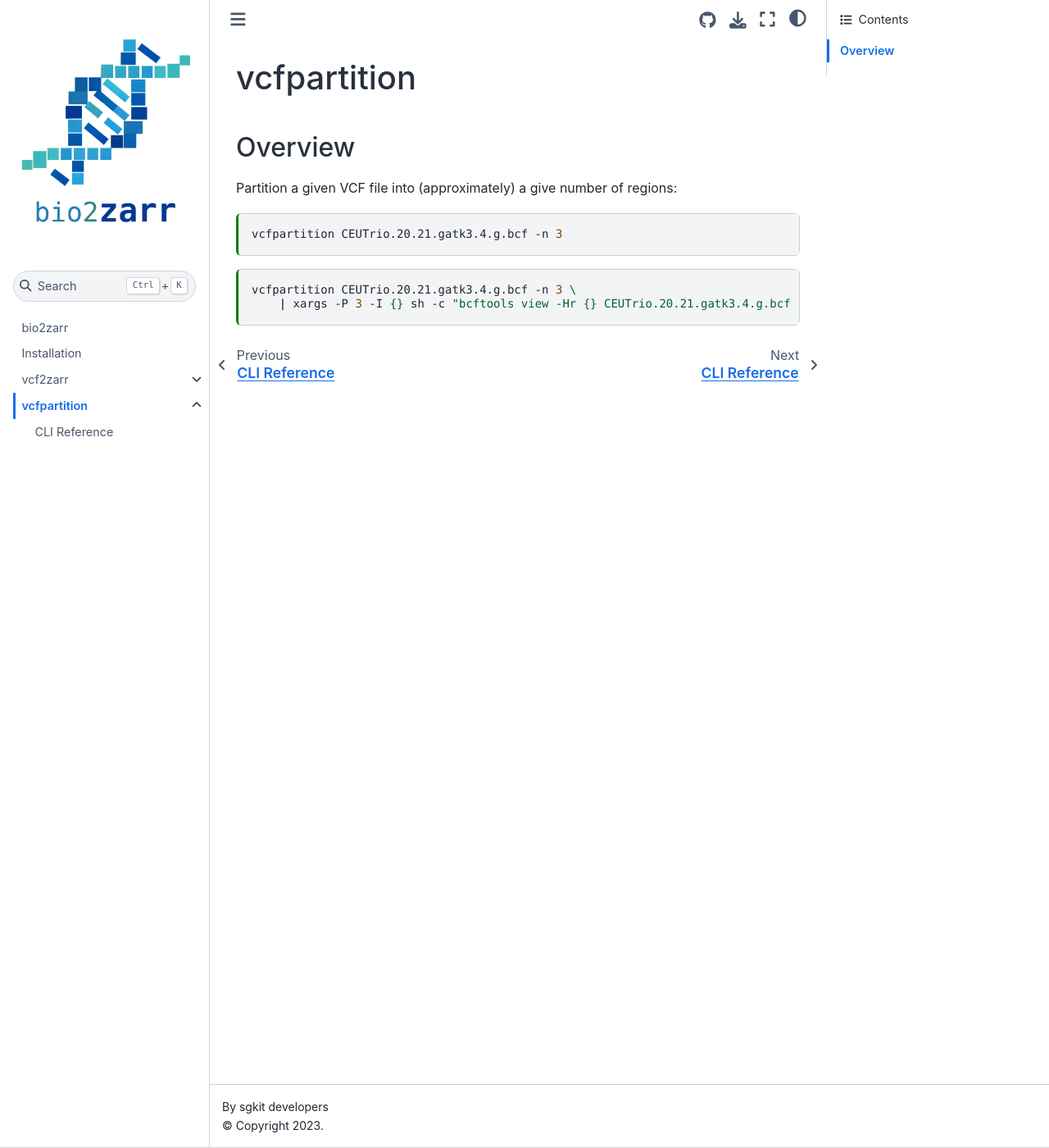
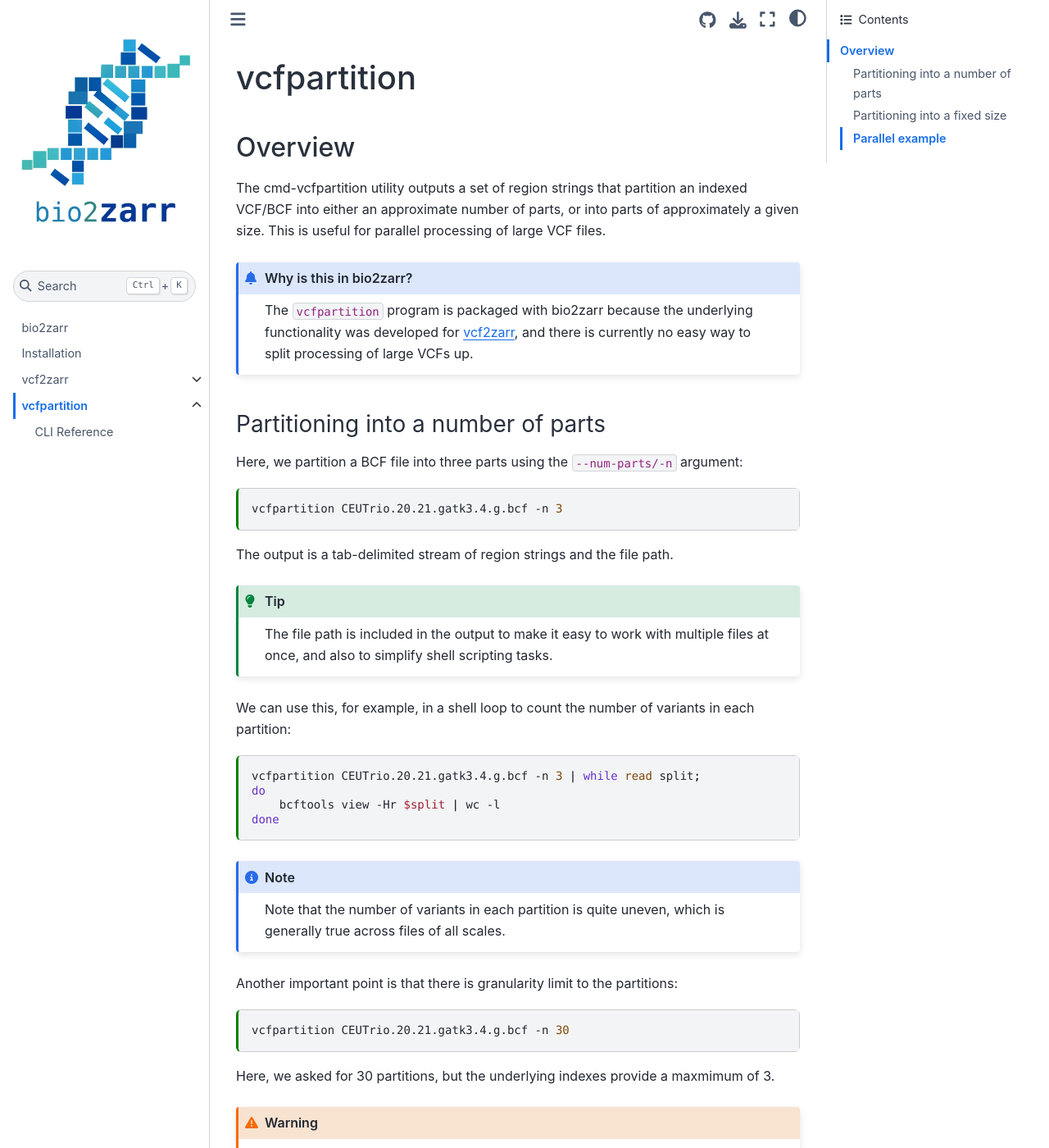
Before and after one commit to sgkit-dev/bio2zarr, a Jupyter Book: the page built from docs/vcfpartition/overview.md, in a window 1280 px wide and 1400 px high. Shown: the whole window at 82% size. Built offline with Jupyter Book 1.0.4 settings and Sphinx 7.4.7 and the Sphinx Book theme 1.1.4, drawn with Linux system fonts in a browser that asks for light colours; some of the changed text lies outside the part shown.

Commit message:
First full draft docs for vcfpartition

````diff
--- a/docs/_config.yml
+++ b/docs/_config.yml
@@ -29,3 +29,5 @@ sphinx:
     # This is needed to make sure that text is output in single block from
     # bash cells.
     nb_merge_streams: true
+    myst_enable_extensions:
+      - colon_fence
--- a/docs/vcfpartition/overview.md
+++ b/docs/vcfpartition/overview.md
@@ -14,19 +14,99 @@ kernelspec:
 ```{code-cell}
 :tags: [remove-cell]
 cp ../../tests/data/vcf/CEUTrio.20.21.gatk3.4.g.bcf* ./
+cp ../../tests/data/vcf/NA12878.prod.chr20snippet.g.vcf.gz* ./
 ```
 
 ## Overview
 
-Partition a given VCF file into (approximately) a give number of regions:
+The {ref}`cmd-vcfpartition` utility outputs a set of region strings
+that partition an indexed VCF/BCF into either an approximate number of
+parts, or into parts of approximately a given size. This is useful
+for parallel processing of large VCF files.
 
+:::{admonition} Why is this in bio2zarr?
+The ``vcfpartition`` program is packaged with bio2zarr because the underlying
+functionality was developed for {ref}`sec-vcf2zarr`, and there is currently
+no easy way to split processing of large VCFs up.
+:::
 
+### Partitioning into a number of parts
+
+Here, we partition a BCF file into three parts using the ``--num-parts/-n``
+argument:
 ```{code-cell}
 vcfpartition CEUTrio.20.21.gatk3.4.g.bcf -n 3
 ```
 
+The output is a tab-delimited stream of region strings and the file path.
+
+:::{tip}
+The file path is included in the output to make it easy to work with
+multiple files at once, and also to simplify shell scripting tasks.
+:::
+
+We can use this, for example, in a shell loop to count the
+number of variants in each partition:
+
+```{code-cell}
+vcfpartition CEUTrio.20.21.gatk3.4.g.bcf -n 3 | while read split;
+do
+    bcftools view -Hr $split | wc -l
+done
+```
+
+:::{note}
+Note that the number of variants in each partition is quite uneven, which
+is generally true across files of all scales.
+:::
+
+
+Another important point is that there is granularity limit to the
+partitions:
+```{code-cell}
+vcfpartition CEUTrio.20.21.gatk3.4.g.bcf -n 30
+```
+
+Here, we asked for 30 partitions, but the underlying indexes provide
+a maxmimum of 3.
+
+:::{warning}
+Do not assume that the number of partitions you ask for is what you get!
+:::
+
+### Partitioning into a fixed size
+
+It is also possible to partition a VCF file into chunks of approximately
+a given size.
+
+
+```{code-cell}
+ls -lh  NA12878.prod.chr20snippet.g.vcf.gz
+```
+
+In this example, we have 3.8M file, and would like
+to process this in chunks of approximately 500K at a time:
+
+```{code-cell}
+vcfpartition  NA12878.prod.chr20snippet.g.vcf.gz -s 500K
+```
+
+:::{tip}
+Suffixes like M, MiB, G, GB, or raw numbers in bytes are all supported.
+:::
+
+We get 8 partitions in this example. Note again that these target sizes
+are quite approximate.
+
+### Parallel example
+
+Here we use illustrate using `vcfpartition` to count the variants in each
+partition in parallel using xargs. In this case we use 3 partitions with 3
+processes, but because the number of variants per partition can be quite
+uneven, it is a good idea to partition up work into (say) four times the number
+of cores available for processing.
 
 ```{code-cell}
 vcfpartition CEUTrio.20.21.gatk3.4.g.bcf -n 3 \
-    | xargs -P 3 -I {} sh -c "bcftools view -Hr {} CEUTrio.20.21.gatk3.4.g.bcf | wc -l"
+    | xargs -P 3 -I {} sh -c "bcftools view -Hr {} | wc -l"
 ```
````
Also changed, not shown: docs/vcfpartition/cli_ref.md (+1 -0 lines).
